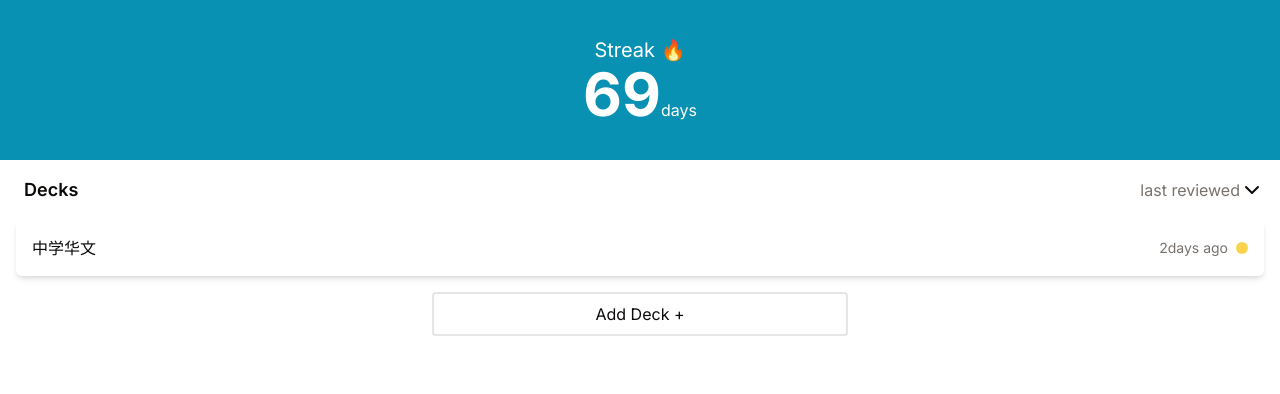
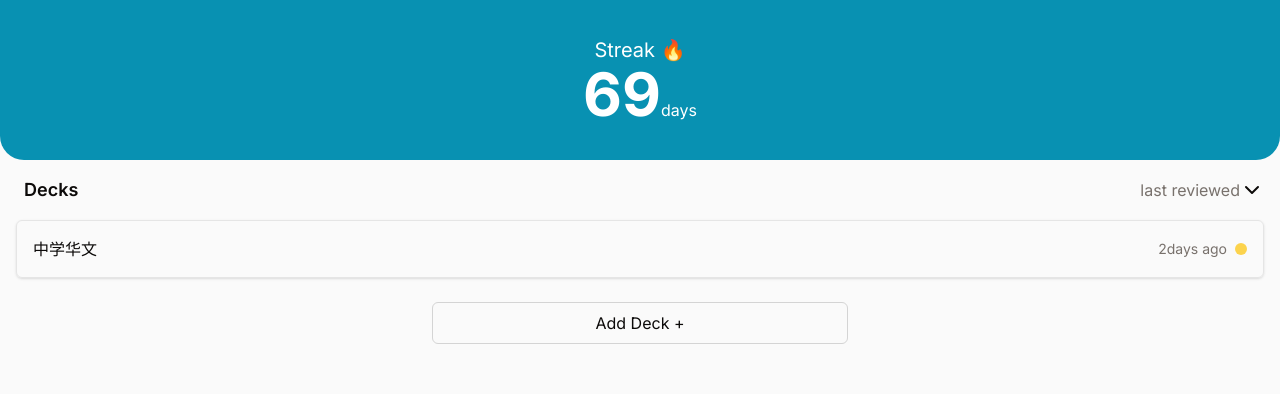
Before and after one commit to mongj/cloudhacks-better-anki, a Next.js app: page / in a window 1280 px wide. Shown: the top 394 px of the page. Built offline with nearby package versions, Linux system fonts and the light colour scheme.

Commit message:
some stuff

```diff
--- a/app/cards/zh-01/page.tsx
+++ b/app/cards/zh-01/page.tsx
@@ -147,8 +147,8 @@ export default function Page() {
         <div className="flex flex-col gap-8 absolute top-0 left-0 p-12 w-full h-full">
           <ArrowLeft color="white" size={48} />
           <div>
-            <p className="text-xl text-neutral-200">中学普通华文</p>
-            <h1 className="text-3xl text-white">Words seen: {deckIndex}</h1>
+            <h1 className="text-3xl text-white">中学华文</h1>
+            <p className="text-xl text-neutral-200">Words seen: {deckIndex}</p>
           </div>
           <div className="flex flex-grow relative">
             <div className="card-front flex flex-col bg-white flex-grow h-full w-full rounded-2xl shadow place-content-center absolute top-0 left-0 visible">
--- a/app/completed/page.tsx
+++ b/app/completed/page.tsx
@@ -1,17 +1,21 @@
-import Image from "next/image"
-import happyPeople from '../../public/happy people@3x.png'
-import Link from "next/link"
+import Image from "next/image";
+import highFive from "../../public/high_five.svg";
+import Link from "next/link";
 
 export default function CompletedPage() {
-    return <main className="flex flex-col h-full justify-evenly items-center p-4">
-        <p className="text-2xl font-semibold">You're done!</p>
+  return (
+    <main className="flex flex-col h-full justify-evenly items-center p-12">
+      <p className="text-3xl font-semibold text-center">
+        {"You've reached the end of this exercise!"}
+      </p>
 
-        <Image src={happyPeople} alt="background image" />
+      <Image src={highFive} alt="background image" />
 
-        <Link href="/">
-            <button className="px-6 py-4 bg-violet-500 rounded-xl text-xl text-white">
-                Return to home page
-            </button>
-        </Link>
+      <Link href="/">
+        <button className="px-6 py-4 bg-violet-500 rounded-xl text-xl text-white">
+          Return to home page
+        </button>
+      </Link>
     </main>
+  );
 }
--- a/app/layout.tsx
+++ b/app/layout.tsx
@@ -21,9 +21,7 @@ export default function RootLayout({
       <body
         className={`flex flex-col justify-between h-screen ${inter.className}`}
       >
-        <main className="flex-grow">
-          {children}
-        </main>
+        <main className="flex-grow bg-neutral-50">{children}</main>
         <Navbar />
       </body>
     </html>
--- a/app/page.tsx
+++ b/app/page.tsx
@@ -7,7 +7,7 @@ import { ChevronDown } from "lucide-react";
 export default function Home() {
   return (
     <main className="flex flex-col items-center">
-      <div className="h-40 w-full bg-cyan-600 text-white flex flex-col justify-center items-center">
+      <div className="h-40 w-full bg-cyan-600 text-white flex flex-col justify-center items-center rounded-b-3xl">
         <h2 className="text-xl">Streak &#128293;</h2>
         <div>
           <span className="text-6xl font-bold">69</span>
@@ -22,9 +22,16 @@ export default function Home() {
             <ChevronDown className="w-6 h-6" />
           </button>
         </div>
-        <ListItem href="/cards/zh-01" text="中学华文" time="2days ago" icon="bg-amber-200" />
+        <ListItem
+          href="/cards/zh-01"
+          text="中学华文"
+          time="2days ago"
+          icon="bg-amber-200"
+        />
         <div className="flex justify-center">
-          <button className="p-2 border-2 w-1/3 rounded-sm">Add Deck +</button>
+          <button className="p-2 border border-neutral-300 w-1/3 rounded-md mt-2">
+            Add Deck +
+          </button>
         </div>
       </section>
     </main>
--- a/app/quiz/page.tsx
+++ b/app/quiz/page.tsx
@@ -6,7 +6,7 @@ import expandIcon from "../../public/svg/expand_more_FILL0_wght400_GRAD0_opsz48
 export default function Page() {
   return (
     <main className="flex flex-col items-center">
-      <div className="h-40 w-full bg-violet-500 text-white flex flex-col justify-center items-center">
+      <div className="h-40 w-full bg-violet-500 text-white flex flex-col justify-center items-center rounded-b-3xl">
         <h2 className="text-xl">Streak &#128293;</h2>
         <div>
           <span className="text-6xl font-bold">420</span>
--- a/components/ui/ListItem.tsx
+++ b/components/ui/ListItem.tsx
@@ -1,17 +1,21 @@
 import Image from "next/image";
 import Link from "next/link";
 
-export default function ListItem(props: { text: string, time: string, icon: string, href:string }) {
-    return <Link href={props.href} >
-        <div className="flex-row flex justify-between px-4 py-4 rounded-md shadow-md">
-            <span>
-                {props.text}
-            </span>
-            <div className="flex flex-row gap-2 items-center">
-                <span className="text-sm text-stone-500 ">{props.time}</span>
-                <span className="rounded-full aspect-square h-3 bg-amber-300 inline-block"></span>
-            </div>
+export default function ListItem(props: {
+  text: string;
+  time: string;
+  icon: string;
+  href: string;
+}) {
+  return (
+    <Link href={props.href}>
+      <div className="flex-row flex justify-between px-4 py-4 rounded-md shadow border-neutral-200 border-solid border">
+        <span>{props.text}</span>
+        <div className="flex flex-row gap-2 items-center">
+          <span className="text-sm text-stone-500 ">{props.time}</span>
+          <span className="rounded-full aspect-square h-3 bg-amber-300 inline-block"></span>
         </div>
+      </div>
     </Link>
-
+  );
 }
--- a/components/ui/Navbar.tsx
+++ b/components/ui/Navbar.tsx
@@ -1,22 +1,27 @@
-import Image from "next/image"
-import Link from "next/link"
-import quizIcon from '../../public/svg/quiz_FILL0_wght400_GRAD0_opsz48.svg'
-import settingsIcon from '../../public/svg/settings_FILL0_wght400_GRAD0_opsz48.svg'
-import cardsIcon from '../../public/svg/style_FILL0_wght400_GRAD0_opsz48 (1).svg'
+import Image from "next/image";
+import Link from "next/link";
+import quizIcon from "../../public/svg/quiz_FILL0_wght400_GRAD0_opsz48.svg";
+import settingsIcon from "../../public/svg/settings_FILL0_wght400_GRAD0_opsz48.svg";
+import cardsIcon from "../../public/svg/style_FILL0_wght400_GRAD0_opsz48 (1).svg";
 
-let iconStyle = "h-8"
+let iconStyle = "h-8";
 
 export default function Navbar() {
-    return <footer className="flex flex-row justify-evenly items-center  h-16
-    shadow shadow-slate-700 bottom-0 w-screen">
+  return (
+    <footer className="flex flex-row justify-evenly items-center h-16 bottom-0 w-screen">
       <Link href="/quiz">
         <Image alt="nav-item quiz" src={quizIcon} className={iconStyle} />
       </Link>
       <Link href="/">
         <Image alt="nav-item quiz" src={cardsIcon} className={iconStyle} />
       </Link>
-        <div >
-            <Image alt="nav-item settings" src={settingsIcon} className={iconStyle} />
+      <div>
+        <Image
+          alt="nav-item settings"
+          src={settingsIcon}
+          className={iconStyle}
+        />
       </div>
     </footer>
+  );
 }
```
Also changed, not shown: public/high_five.svg (added). Lines whose indentation alone changed are shown as unchanged.
